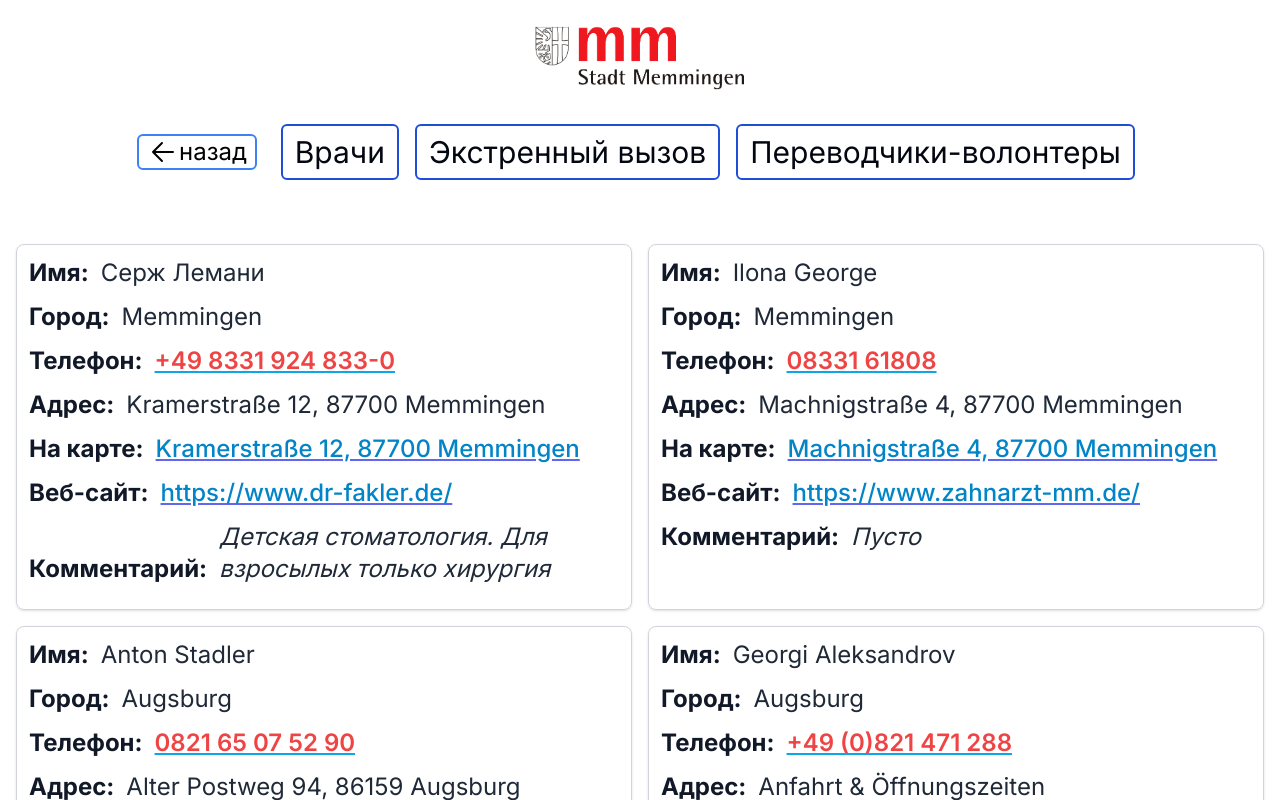
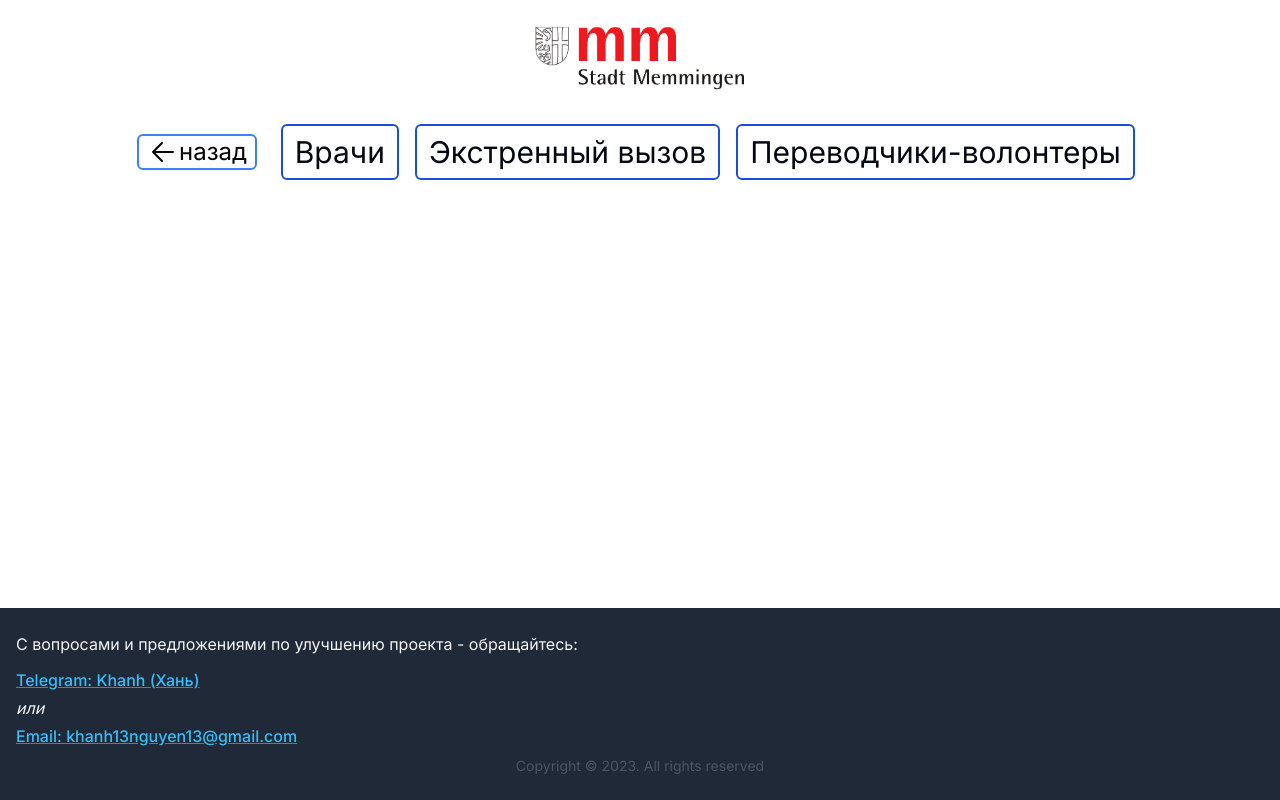
Before and after one commit to Khaanh/Memmingen-Info, a Next.js app: page /doctors/zahnarzt in a window 1280 px wide. Shown: the top 800 px of the page. Built offline with nearby package versions, Linux system fonts and the light colour scheme.

Commit message:
fixed: remove doctors page & fix text

```diff
--- a/app/doctors/page.tsx
+++ b/app/doctors/page.tsx
@@ -64,13 +64,13 @@
         </div>
         <div>
           <h1 className='text-3xl md:text-5xl text-center text-gray-900 mb-5'>Извините за временные неудобства, страница временно недоступна в связи с обработкой данных</h1>
-          <h1 className='text-2xl md:text-3xl text-center text-gray-900 mr-3'>Если вам нужны контакты:
+          {/* <h1 className='text-2xl md:text-3xl text-center text-gray-900 mr-3'>Если вам нужны контакты:
             <span className='italic text-gray-800'>
               стоматолога, дерматолога, уролога, гинеколога, гастроэнтеролога и ЛОРа - вы можете обратиться:
             </span>
             <br />
             <a href="https://t.me/Kh2nh" className='text-2xl break-all text-sky-600 font-medium underline decoration-indigo-500 hover:decoration-wavy'>telegram: https://t.me/Kh2nh</a>
-          </h1>
+          </h1> */}
         </div>
       </div>
     </div>
--- a/app/doctors/zahnarzt/page.tsx
+++ b/app/doctors/zahnarzt/page.tsx
@@ -44,70 +44,76 @@
   }
 }
 
-async function Zahnarzt() {
-  const doctorsData = await fs.readFile(process.cwd() + '/public/assets/category/zahnarzt.json', 'utf8');
-  const doctorsInfo = JSON.parse(doctorsData);
+// async function Zahnarzt() {
+//   const doctorsData = await fs.readFile(process.cwd() + '/public/assets/category/zahnarzt.json', 'utf8');
+//   const doctorsInfo = JSON.parse(doctorsData);
 
+//   return (
+//     <div className='grid lg:grid-cols-2 gap-4'>
+//       {doctorsInfo.map((doc: any) => {
+//         return (
+//           <div key={doc.name} className='border border-gray-300 rounded-lg transition shadow hover:border-gray-600'>
+//             <div className='hidden mb-2 h-48 overflow-hidden bg-cover bg-no-repeat sm:h-80' style={
+//               {
+//                 backgroundImage: `url(${doc.picture})`,
+//                 backgroundPosition: `${doc.stylesBgPostion}` ? doc.stylesBgPosition : 'initial'
+//               }
+//             }></div>
+
+//             <div className='p-3'>
+//               <h3 className='flex flex-col item-start mb-3 sm:flex-row sm:items-end'>
+//                 <strong className='flex text-2xl text-gray-900 mr-3'>Имя: </strong>
+//                 <p className='text-2xl text-gray-800'>
+//                   {doc.name ? doc.name : 'Информация временно отсутствует'}
+//                 </p>
+//               </h3>
+//               <h3 className='flex flex-col items-start mb-3 sm:flex-row sm:items-end'>
+//                 <strong className='flex text-2xl text-gray-900 mr-3'>Город: </strong>
+//                 <p className='text-2xl text-gray-800'>
+//                   {doc.city ? doc.city : 'Информация временно отсутствует'}
+//                 </p>
+//               </h3>
+//               <h3 className='flex flex-col items-start mb-3 sm:flex-row sm:items-end'>
+//                 <strong className='flex text-2xl text-gray-900 mr-3'>Телефон: </strong>
+//                 <a href={`tel:+49${handleTel(`${doc.tel}`)}`} className='text-2xl font-semibold text-red-500 underline  decoration-sky-500  hover:decoration-wavy'>
+//                   {doc.tel ? doc.tel : 'Информация временно отсутствует'}
+//                 </a>
+//               </h3>
+//               <h3 className='flex flex-col items-start mb-3 sm:flex-row sm:items-end'>
+//                 <strong className='flex text-2xl text-gray-900 mr-3'>Адрес: </strong>
+//                 <p className='text-2xl text-gray-800'>
+//                   {doc.address ? doc.address : 'Информация временно отсутствует'}
+//                 </p>
+//               </h3>
+//               <h3 className='flex flex-col items-start mb-3 sm:flex-row sm:items-end'>
+//                 <strong className='flex text-2xl text-gray-900 mr-3'>На карте: </strong>
+//                 <a href={`${doc.google}` ? `${doc.google}` : "#"} target='_blank' className='text-2xl break-all text-sky-600 font-medium underline decoration-indigo-500 hover:decoration-wavy'>
+//                   {doc.google !== "" ? doc.address : 'Информация временно отсутствует'}
+//                 </a>
+//               </h3>
+//               <h3 className='flex flex-col items-start mb-3 sm:flex-row sm:items-end'>
+//                 <strong className='flex text-2xl text-gray-900 mr-3 min-w-fit'>Веб-сайт: </strong>
+//                 <a href={`${doc.website}`} target='_blank' className='text-2xl break-all text-sky-600 font-medium underline decoration-indigo-500 hover:decoration-wavy'>
+//                   {doc.website ? doc.website : 'Информация временно отсутствует'}
+//                 </a>
+//               </h3>
+//               <h3 className='flex flex-col items-start mb-3 sm:flex-row sm:items-end'>
+//                 <strong className='flex text-2xl text-gray-900 mr-3'>Комментарий: </strong>
+//                 <p className='text-2xl text-gray-800 italic'>
+//                   {doc.comments.length == 0 ? 'Пусто' : doc.comments}
+//                 </p>
+//               </h3>
+//             </div>
+//           </div>
+//         )
+//       })}
+//     </div >
+//   )
+// }
+
+function Zahnarzt() {
   return (
-    <div className='grid lg:grid-cols-2 gap-4'>
-      {doctorsInfo.map((doc: any) => {
-        return (
-          <div key={doc.name} className='border border-gray-300 rounded-lg transition shadow hover:border-gray-600'>
-            <div className='hidden mb-2 h-48 overflow-hidden bg-cover bg-no-repeat sm:h-80' style={
-              {
-                backgroundImage: `url(${doc.picture})`,
-                backgroundPosition: `${doc.stylesBgPostion}` ? doc.stylesBgPosition : 'initial'
-              }
-            }></div>
-
-            <div className='p-3'>
-              <h3 className='flex flex-col item-start mb-3 sm:flex-row sm:items-end'>
-                <strong className='flex text-2xl text-gray-900 mr-3'>Имя: </strong>
-                <p className='text-2xl text-gray-800'>
-                  {doc.name ? doc.name : 'Информация временно отсутствует'}
-                </p>
-              </h3>
-              <h3 className='flex flex-col items-start mb-3 sm:flex-row sm:items-end'>
-                <strong className='flex text-2xl text-gray-900 mr-3'>Город: </strong>
-                <p className='text-2xl text-gray-800'>
-                  {doc.city ? doc.city : 'Информация временно отсутствует'}
-                </p>
-              </h3>
-              <h3 className='flex flex-col items-start mb-3 sm:flex-row sm:items-end'>
-                <strong className='flex text-2xl text-gray-900 mr-3'>Телефон: </strong>
-                <a href={`tel:+49${handleTel(`${doc.tel}`)}`} className='text-2xl font-semibold text-red-500 underline  decoration-sky-500  hover:decoration-wavy'>
-                  {doc.tel ? doc.tel : 'Информация временно отсутствует'}
-                </a>
-              </h3>
-              <h3 className='flex flex-col items-start mb-3 sm:flex-row sm:items-end'>
-                <strong className='flex text-2xl text-gray-900 mr-3'>Адрес: </strong>
-                <p className='text-2xl text-gray-800'>
-                  {doc.address ? doc.address : 'Информация временно отсутствует'}
-                </p>
-              </h3>
-              <h3 className='flex flex-col items-start mb-3 sm:flex-row sm:items-end'>
-                <strong className='flex text-2xl text-gray-900 mr-3'>На карте: </strong>
-                <a href={`${doc.google}` ? `${doc.google}` : "#"} target='_blank' className='text-2xl break-all text-sky-600 font-medium underline decoration-indigo-500 hover:decoration-wavy'>
-                  {doc.google !== "" ? doc.address : 'Информация временно отсутствует'}
-                </a>
-              </h3>
-              <h3 className='flex flex-col items-start mb-3 sm:flex-row sm:items-end'>
-                <strong className='flex text-2xl text-gray-900 mr-3 min-w-fit'>Веб-сайт: </strong>
-                <a href={`${doc.website}`} target='_blank' className='text-2xl break-all text-sky-600 font-medium underline decoration-indigo-500 hover:decoration-wavy'>
-                  {doc.website ? doc.website : 'Информация временно отсутствует'}
-                </a>
-              </h3>
-              <h3 className='flex flex-col items-start mb-3 sm:flex-row sm:items-end'>
-                <strong className='flex text-2xl text-gray-900 mr-3'>Комментарий: </strong>
-                <p className='text-2xl text-gray-800 italic'>
-                  {doc.comments.length == 0 ? 'Пусто' : doc.comments}
-                </p>
-              </h3>
-            </div>
-          </div>
-        )
-      })}
-    </div >
+    <h1>Null</h1>
   )
 }
 
--- a/app/page.tsx
+++ b/app/page.tsx
@@ -39,7 +39,7 @@
 
       <div className='flex items-center flex-col'>
         <h1 className='text-3xl sm:text-4xl text-center text-gray-950 font-semibold mb-4'>Добро пожаловать на наш сайт</h1>
-        <h2 className='text-2xl sm:text-3xl lg:w-3/4 text-gray-950 text-center font-medium'>Проект создан для помощи беженцам в поисках специалистов/врачей, которые говорят на русском/украинском языке в таких городах: <br /> Мемминген, Кемптен, Аугсбур, Мюнхен</h2>
+        <h2 className='text-2xl sm:text-3xl lg:w-3/4 text-gray-950 text-center font-medium'>Проект создан для помощи беженцам в поисках специалистов/врачей, которые говорят на русском/украинском языке в таких городах: <br /> Мемминген, Кемптен, Аугсбург, Мюнхен</h2>
       </div>
 
     </div>
```
Also changed, not shown: public/assets/category1/dermatologe.json (renamed from public/assets/category/dermatologe.json), public/assets/category1/frauarzt.json (renamed from public/assets/category/frauarzt.json), public/assets/category1/gastroenterologe.json (renamed from public/assets/category/gastroenterologe.json), public/assets/category1/hno.json (renamed from public/assets/category/hno.json), public/assets/category1/kardiologie.json (renamed from public/assets/category/kardiologie.json), public/assets/category1/urologe.json (renamed from public/assets/category/urologe.json), public/assets/category1/zahnarzt.json (renamed from public/assets/category/zahnarzt.json).
